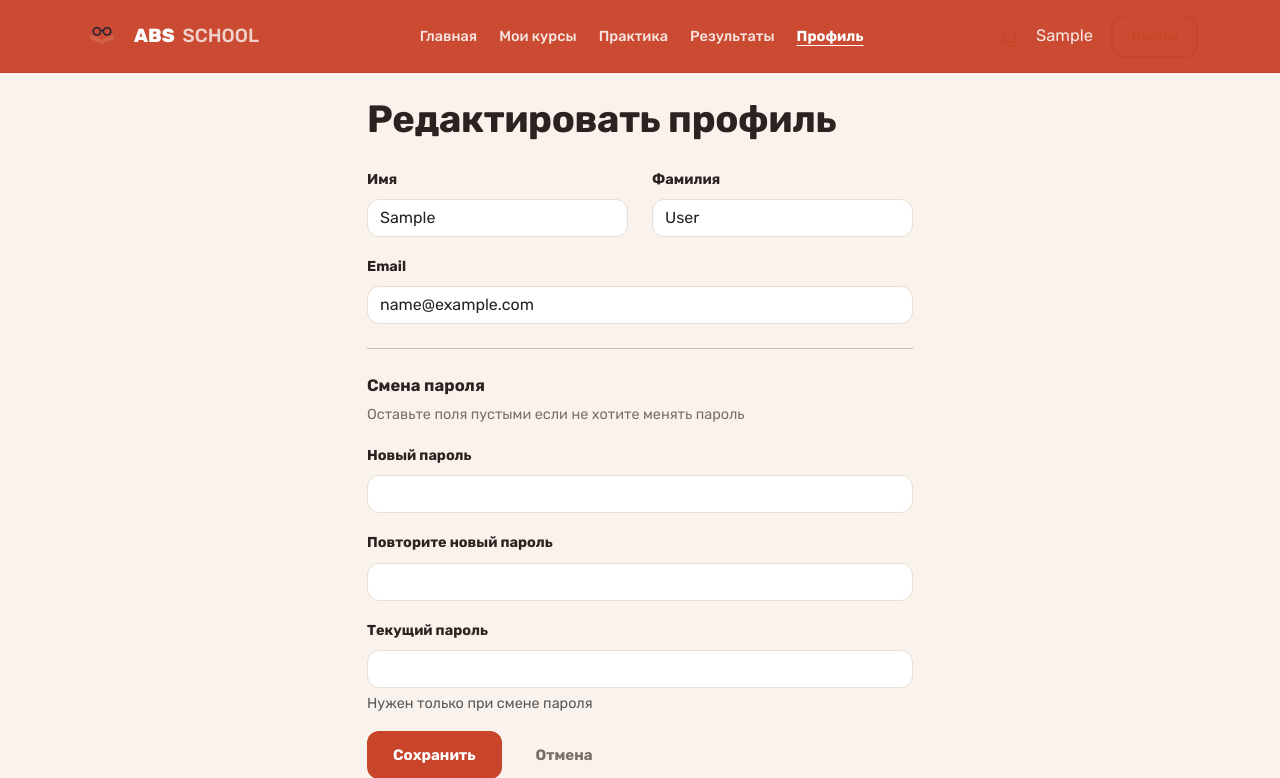
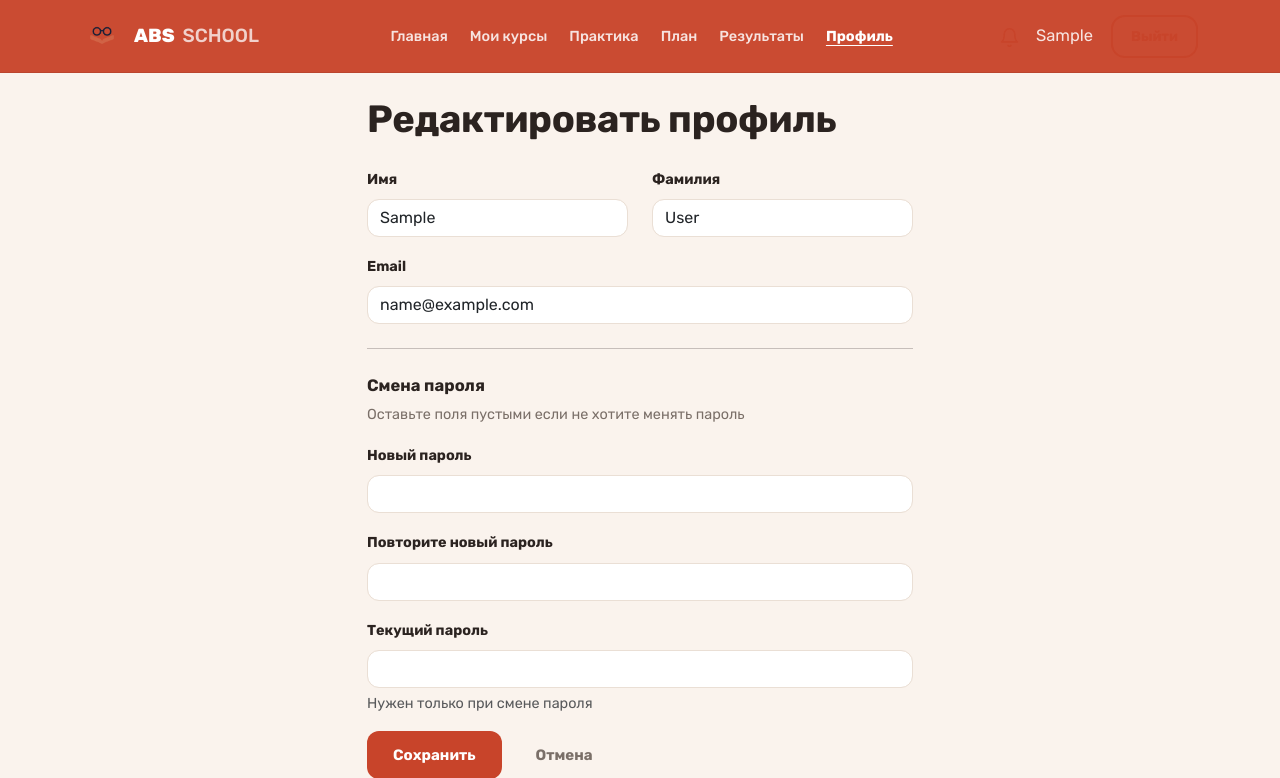
Before and after one commit to ghghghhghg/online_school, a Django app: page /profile/edit/ in a window 1280 px wide. Shown: the top 778 px of the page. Run offline with Django 5.2, Linux system fonts and the light colour scheme; the visitor is signed in with stand-in values (Sample User, id 1); data that the repository does not hold is empty.

Commit message:
краткое описание что изменил

```diff
--- a/school/templates/school/base_platform.html
+++ b/school/templates/school/base_platform.html
@@ -12,6 +12,7 @@
             <li><a href="{% url 'student_profile' %}" class="platform-nav-link {% if request.resolver_match.url_name == 'student_profile' %}active-link{% endif %}">Главная</a></li>
             <li><a href="{% url 'student_courses' %}" class="platform-nav-link {% if request.resolver_match.url_name == 'student_courses' %}active-link{% endif %}">Мои курсы</a></li>
             <li><a href="{% url 'error_notebook' %}" class="platform-nav-link {% if request.resolver_match.url_name == 'error_notebook' %}active-link{% endif %}">Практика</a></li>
+            <li><a href="{% url 'study_plan' %}" class="platform-nav-link {% if request.resolver_match.url_name == 'study_plan' %}active-link{% endif %}">План</a></li>
             <li><a href="{% url 'student_analytics' %}" class="platform-nav-link {% if request.resolver_match.url_name == 'student_analytics' %}active-link{% endif %}">Результаты</a></li>
             <li><a href="{% url 'edit_student_profile' %}" class="platform-nav-link {% if request.resolver_match.url_name == 'edit_student_profile' %}active-link{% endif %}">Профиль</a></li>
         </ul>
```
